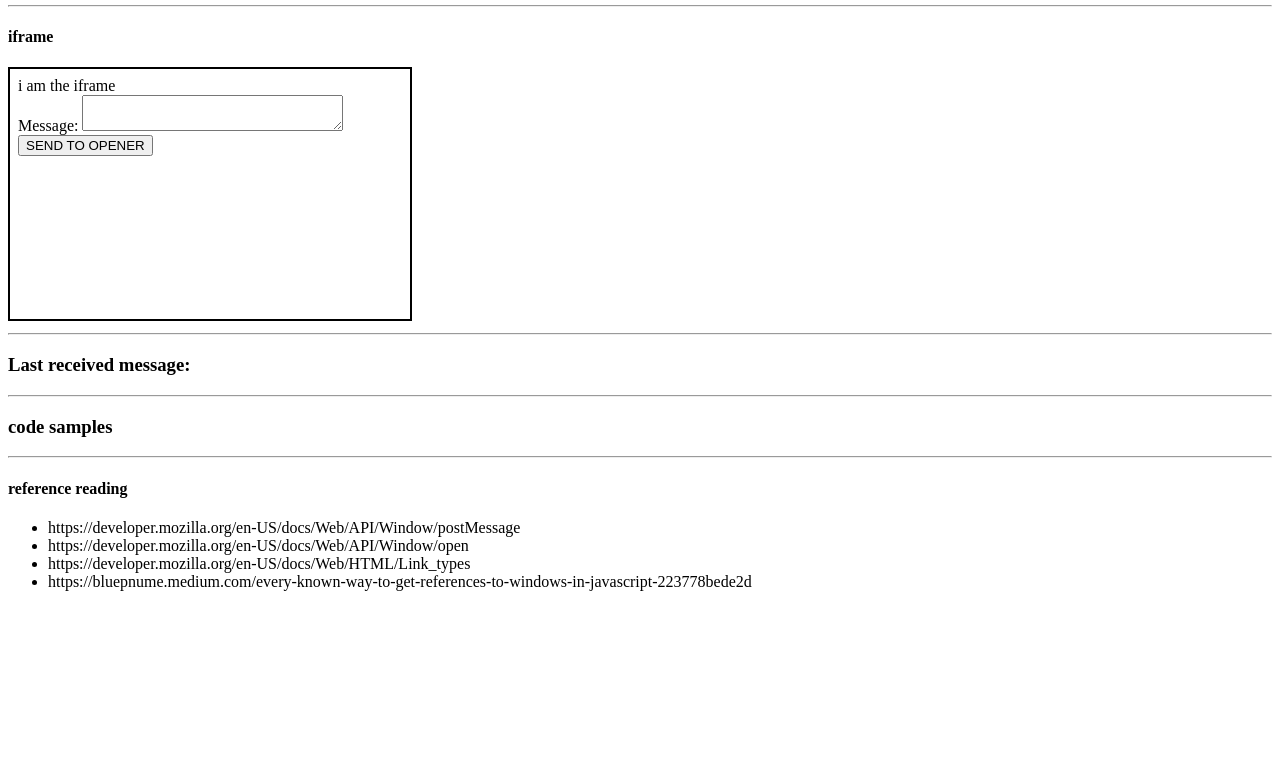
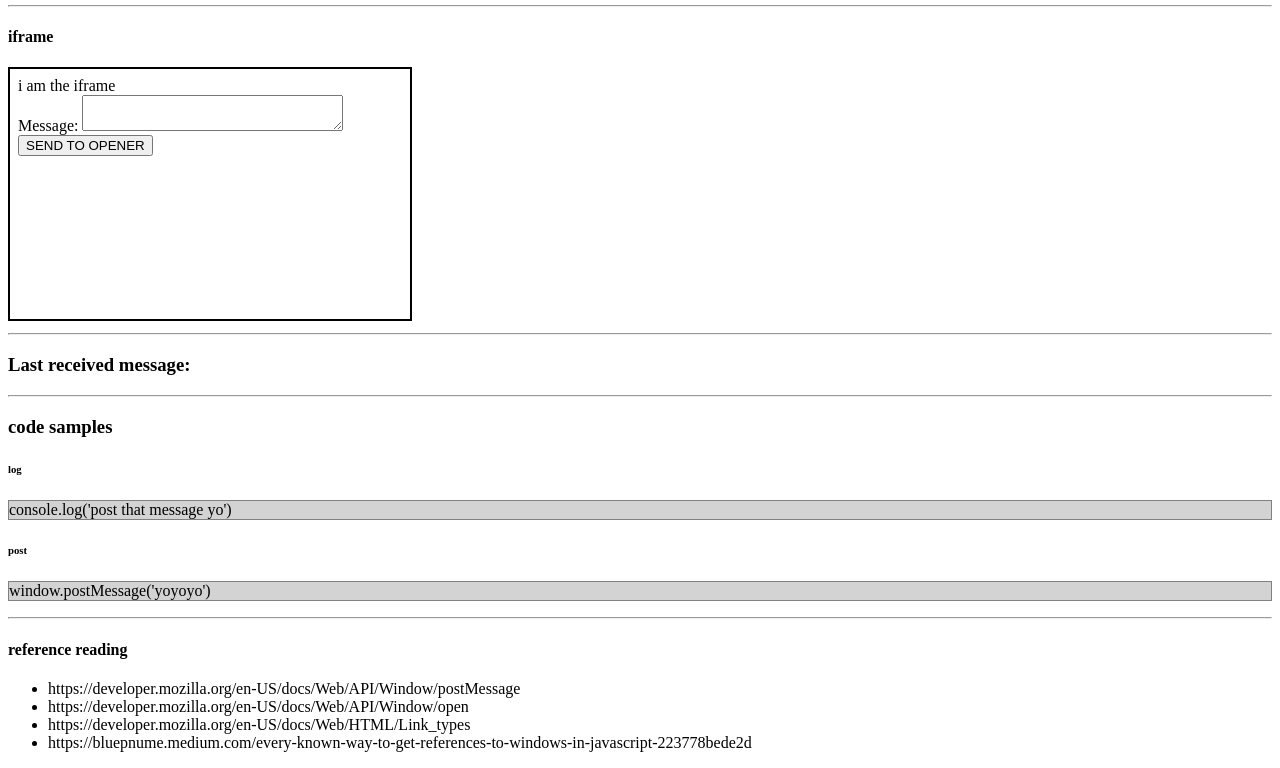
Before and after one commit to aharapu/js-wisdom, a website: page web-app/src/examples/post-message/index.html in a window 1280 px wide. Shown: the part 125-893 px from the top of the page. Before the commit the page ends 800 px from the top, so only its background shows below. Drawn offline with Linux system fonts and the light colour scheme.

Commit message:
Add code samples

```diff
--- a/web-app/src/examples/post-message/code-samples.js
+++ b/web-app/src/examples/post-message/code-samples.js
@@ -1,3 +1,12 @@
-export const CODE_SAMPLE = {
-  postMessage: `console.log('post that message yo')`,
-};
+export const CODE_SAMPLES = [
+  {
+    id: 1,
+    name: "log",
+    content: `console.log('post that message yo')`,
+  },
+  {
+    id: 2,
+    name: "post",
+    content: `window.postMessage('yoyoyo')`,
+  },
+];
--- a/web-app/src/examples/post-message/index.html
+++ b/web-app/src/examples/post-message/index.html
@@ -5,7 +5,11 @@
     <meta http-equiv="X-UA-Compatible" content="IE=edge" />
     <meta name="viewport" content="width=device-width, initial-scale=1.0" />
     <title>Document</title>
-    <script src="/examples/post-message/post-message.js" defer></script>
+    <script
+      type="module"
+      src="/examples/post-message/post-message.js"
+      defer
+    ></script>
   </head>
   <body>
     <h1>post message example</h1>
@@ -33,7 +37,7 @@
     <p id="received-msg"></p>
     <hr />
     <h3>code samples</h3>
-    <p id="code-sample"></p>
+    <div id="code-samples"></div>
     <hr />
     <h4>reference reading</h4>
     <ul>
--- a/web-app/src/examples/post-message/post-message.js
+++ b/web-app/src/examples/post-message/post-message.js
@@ -1,7 +1,10 @@
+import { CODE_SAMPLES } from "./code-samples.js";
+
 const msgInputElem = document.querySelector("#message-input");
 const sendMsgBtn = document.querySelector("#send-message-button");
 const popupBtn = document.querySelector("#popup-btn");
 const receivedMsg = document.querySelector("#received-msg");
+const codeSamplesContainer = document.querySelector("#code-samples");
 
 console.log("script is loaded");
 
@@ -27,6 +30,18 @@ window.addEventListener("message", (event) => {
   receivedMsg.textContent = event.data;
 });
 
+CODE_SAMPLES.forEach((sample) => {
+  const sampleTitlehtml = document.createElement("h6");
+  sampleTitlehtml.textContent = sample.name;
+
+  const sampleHtml = document.createElement("p");
+  sampleHtml.style = "border: 1px solid grey; background-color: lightgrey;";
+  sampleHtml.textContent = sample.content;
+
+  codeSamplesContainer.appendChild(sampleTitlehtml);
+  codeSamplesContainer.appendChild(sampleHtml);
+});
+
 /*
 Note: Setting target="_blank" on <a> elements implicitly provides the same rel behavior as setting rel="noopener" which does not set window.opener. See browser compatibility for support status.
 */
```
